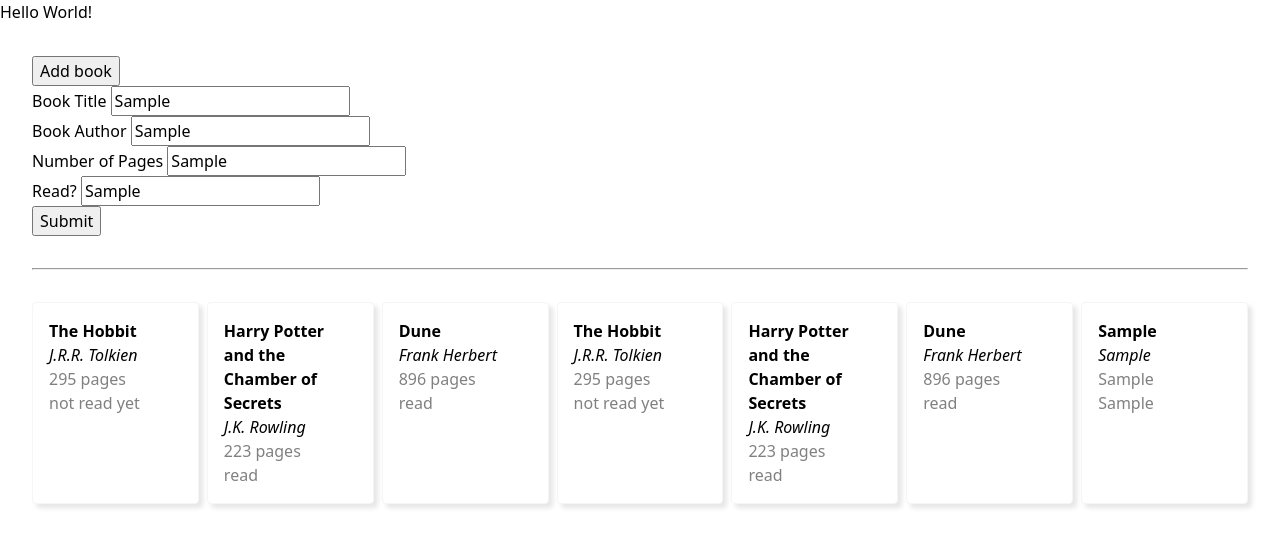
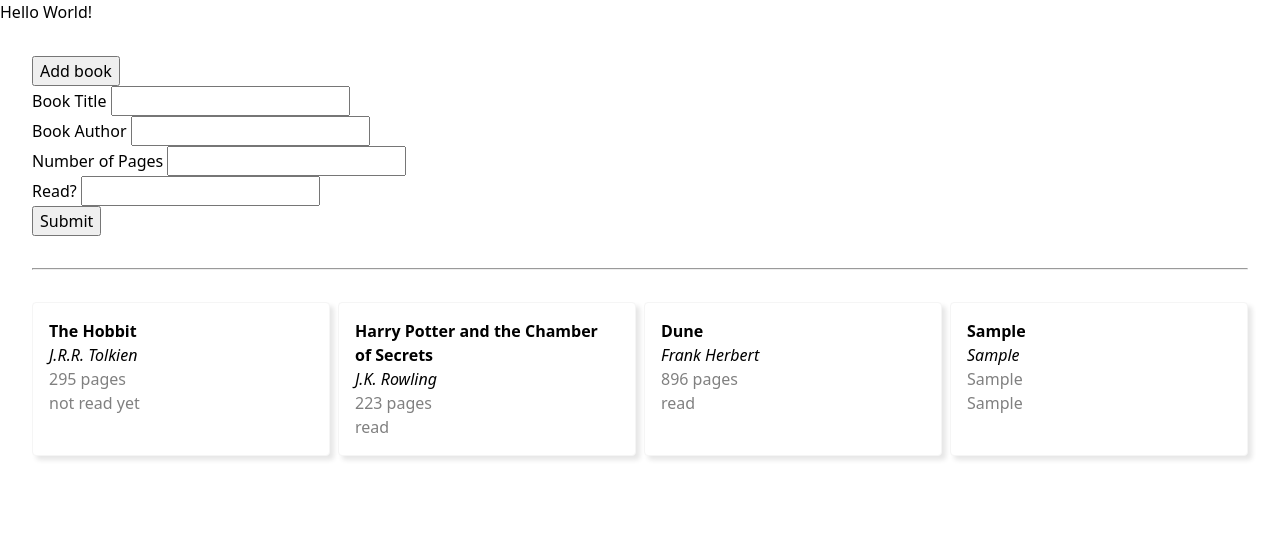
Before and after one commit to riezong/library, a plain HTML site: page index.html in a window 1280 px wide. Both pictures are taken after typing "Sample", "Sample", "Sample", "Sample" into the empty fields and a click on the button "Submit". Drawn offline with Linux system fonts and the light colour scheme.

Commit message:
Refresh library w/o duplicates when adding book

```diff
--- a/index.html
+++ b/index.html
@@ -30,7 +30,7 @@
                 <label for="readStatus">Read?</label>
                 <input type="text" id="readStatus">
             </div>
-            <button type="submit" value="submit">Submit</button>
+            <button type="submit" value="submit" onclick="submitForm()">Submit</button>
         </form>
         <hr>
         <div class="library"></div>
--- a/script.js
+++ b/script.js
@@ -12,11 +12,6 @@
     myLibrary.push(new Book(title, author, noOfPages, readStatus));
 }
 
-// example books
-addBookToLibrary('The Hobbit', 'J.R.R. Tolkien', '295 pages', 'not read yet');
-addBookToLibrary('Harry Potter and the Chamber of Secrets', 'J.K. Rowling', '223 pages', 'read');
-addBookToLibrary('Dune', 'Frank Herbert', '896 pages', 'read');
-
 function displayLibrary() {
     const bookList = [];
     for (const book of myLibrary) {
@@ -27,17 +22,17 @@
     return bookList;
 }
 
-function refreshLibrary() {
-
-    displayLibrary();
+function clearLibrary() {
+    const library = document.querySelector(".library");
+    while (library.firstChild) {
+        library.removeChild(library.lastChild);
+    }
 }
 
-displayLibrary();
-
-function refreshLibrary() {
-    // div for displaying library
+function printLibrary() {
     const library = document.querySelector(".library");
 
+    // div for displaying library
     for (let i = 0; i < myLibrary.length; i++) {
         const card = document.createElement("div");
         card.classList.add("card");
@@ -66,23 +61,27 @@
     }
 }
 
-refreshLibrary();
+function refreshLibrary() {
+    clearLibrary();
+    printLibrary();
+}
 
-// add book button
+// Example books
+addBookToLibrary('The Hobbit', 'J.R.R. Tolkien', '295 pages', 'not read yet');
+addBookToLibrary('Harry Potter and the Chamber of Secrets', 'J.K. Rowling', '223 pages', 'read');
+addBookToLibrary('Dune', 'Frank Herbert', '896 pages', 'read');
+
+printLibrary();
+
+// "Add book" button
 const addBook = document.querySelector("#addBook");
-
 // Get a reference to the form element
 const form = document.getElementById("bookForm");
 // Add an event listener for the submit event
 form.addEventListener('submit', function(event) {
     // Get the values of the form elements
     addBookToLibrary(form.elements.title.value, form.elements.author.value, form.elements.noOfPages.value, form.elements.readStatus.value);
+    form.reset();
     refreshLibrary();
     event.preventDefault();
 });
-
-// function handleClick() {
-//     alert('It was clicked!');
-// }
-
-// addBook.addEventListener('click', handleClick);
```
